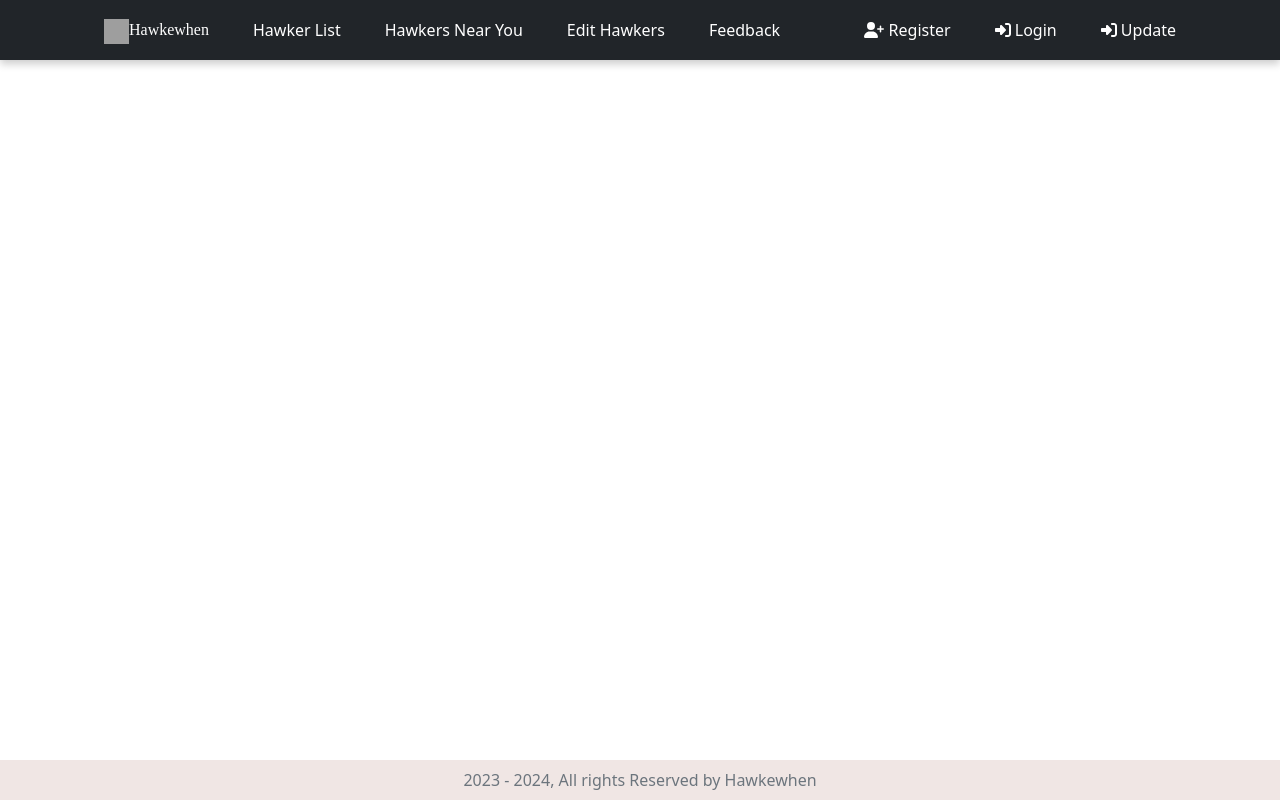
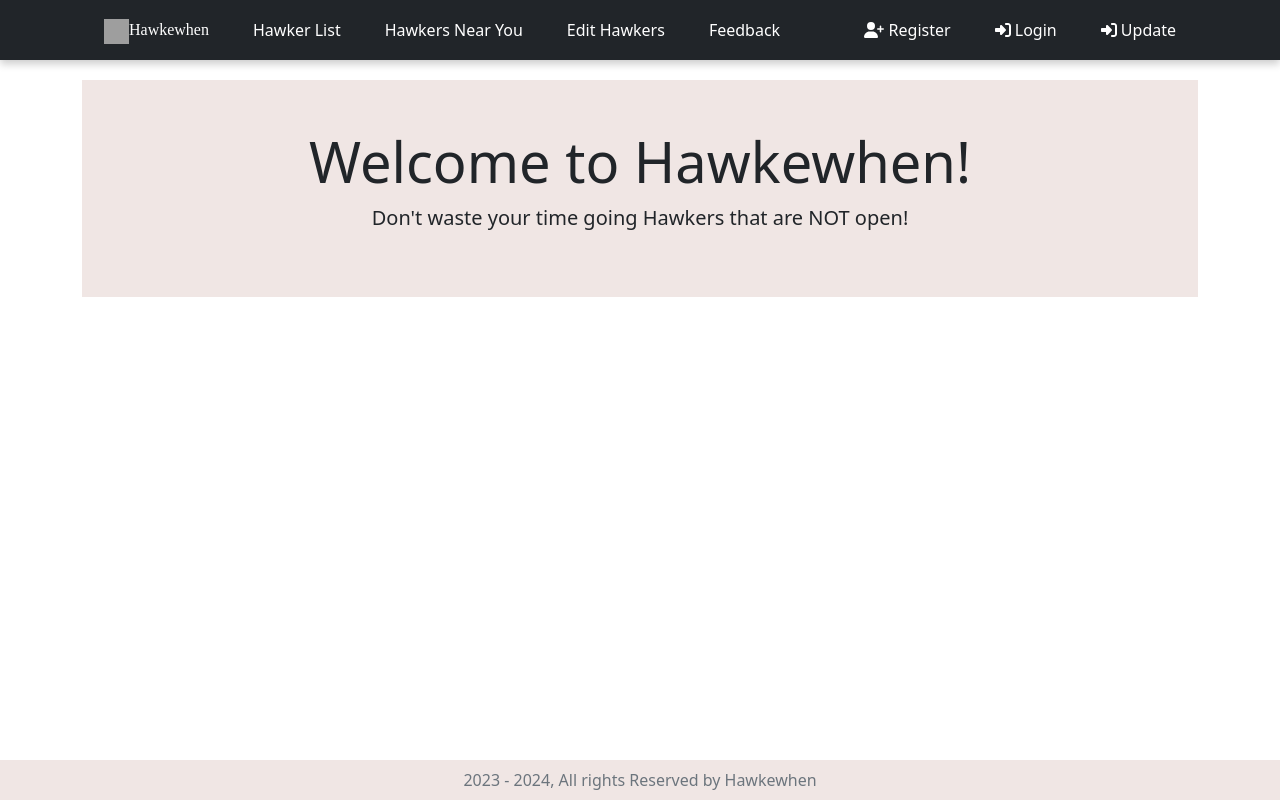
Before and after one commit to SiyangShao/SC2006HawkerCentre, a React (Create React App) app in the folder src/main/webapp/reactjs/: page / in a window 1280 px wide. Built offline with nearby package versions, Linux system fonts and the light colour scheme; grey boxes are pictures that could not be loaded.

Commit message:
Update App.js

```diff
--- a/src/main/webapp/reactjs/src/App.js
+++ b/src/main/webapp/reactjs/src/App.js
@@ -28,6 +28,7 @@ function App() {
             <Row>
                 <Col lg={12} style={marginTop}>
                     <Routes>
+                        <Route path="/" element={<Welcome/>}/>
                         {/*<Route path="/add" component={Hawker}/>*/}
                         <Route path="/welcome" element={<Welcome/>}/>
                         <Route path="/list" element={<HawkerList/>}/>
```
